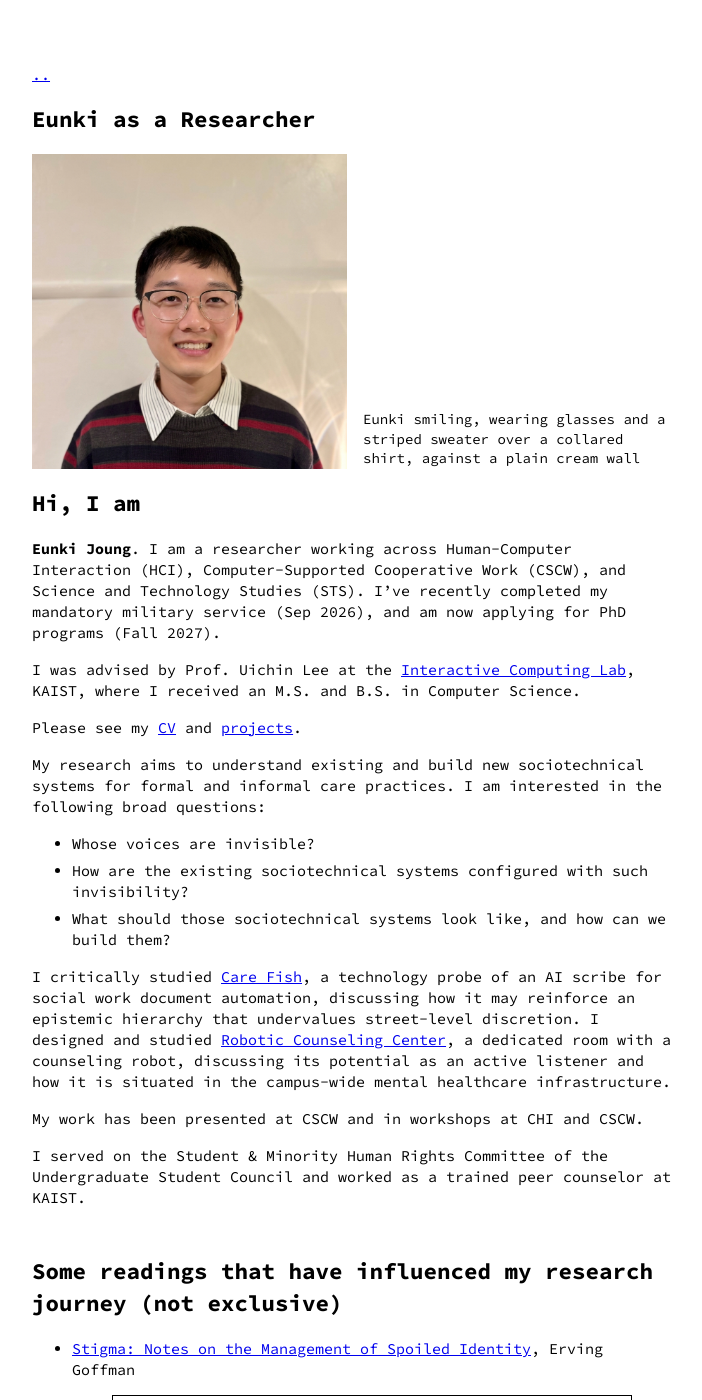
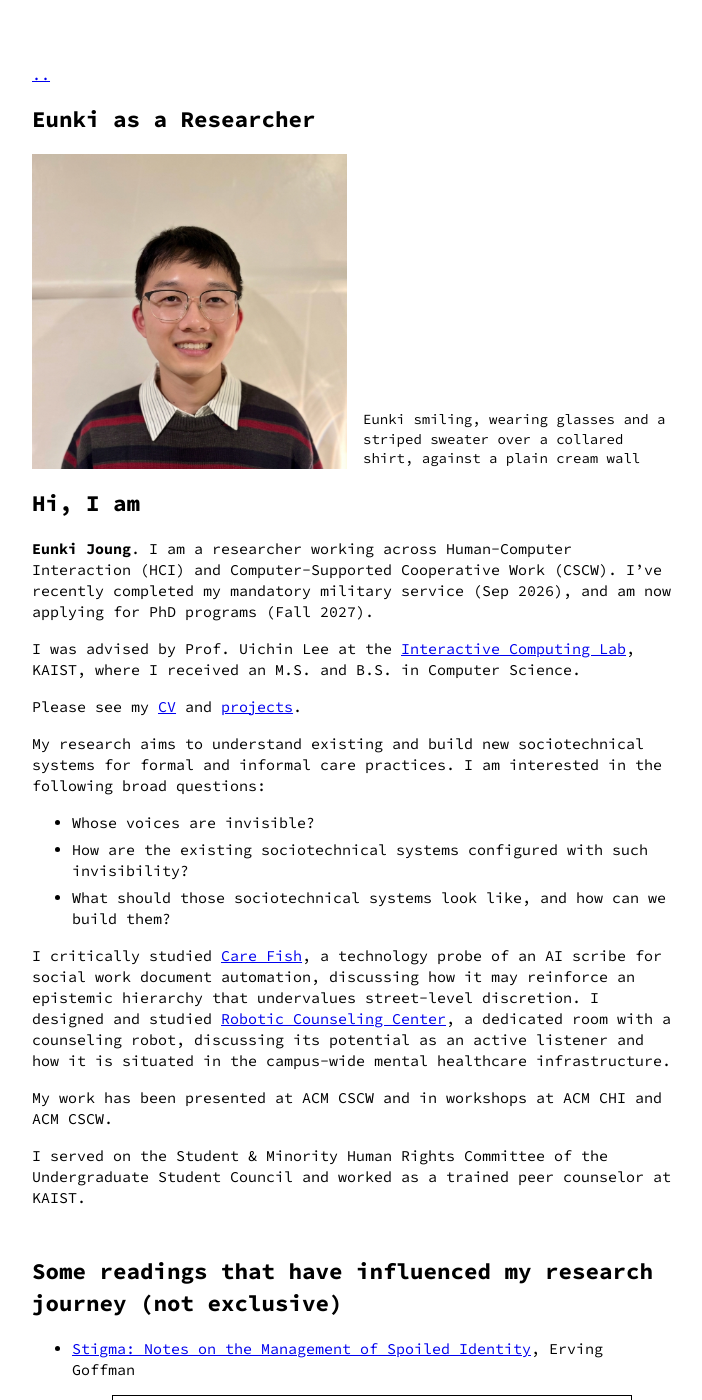
Before and after one commit to eunkiyomi/eunkiyomi.github.io, a Jekyll site: the page built from _posts/2025-02-05-eunki-as-researcher.md, in a window 1280 px wide and 1400 px high. Shown: the whole window, without its empty margins (288-990 px from the left). Built offline with Jekyll 4.4.1, drawn with Linux system fonts in a browser that asks for light colours.

Commit message:
Update researcher page

```diff
--- a/_posts/2025-02-05-eunki-as-researcher.md
+++ b/_posts/2025-02-05-eunki-as-researcher.md
@@ -46,7 +46,7 @@ body {
 
 # Hi, I am
 
-**Eunki Joung**. I am a researcher working across Human-Computer Interaction (HCI), Computer-Supported Cooperative Work (CSCW), and Science and Technology Studies (STS). I've recently completed my mandatory military service (Sep 2026), and am now applying for PhD programs (Fall 2027).
+**Eunki Joung**. I am a researcher working across Human-Computer Interaction (HCI) and Computer-Supported Cooperative Work (CSCW). I've recently completed my mandatory military service (Sep 2026), and am now applying for PhD programs (Fall 2027).
 
 I was advised by Prof. Uichin Lee at the [Interactive Computing Lab](https://ic.kaist.ac.kr), KAIST, where I received an M.S. and B.S. in Computer Science.
 
@@ -60,7 +60,7 @@ My research aims to understand existing and build new sociotechnical systems for
 I critically studied [Care Fish](/assets/docs/26-cscw-poster-care-fish.pdf), a technology probe of an AI scribe for social work document automation, discussing how it may reinforce an epistemic hierarchy that undervalues street-level discretion.
 I designed and studied [Robotic Counseling Center](/assets/docs/25-cscw-rcc.pdf), a dedicated room with a counseling robot, discussing its potential as an active listener and how it is situated in the campus-wide mental healthcare infrastructure.
 
-My work has been presented at CSCW and in workshops at CHI and CSCW.
+My work has been presented at ACM CSCW and in workshops at ACM CHI and ACM CSCW.
 
 I served on the Student & Minority Human Rights Committee of the Undergraduate Student Council and worked as a trained peer counselor at KAIST.
 
```
